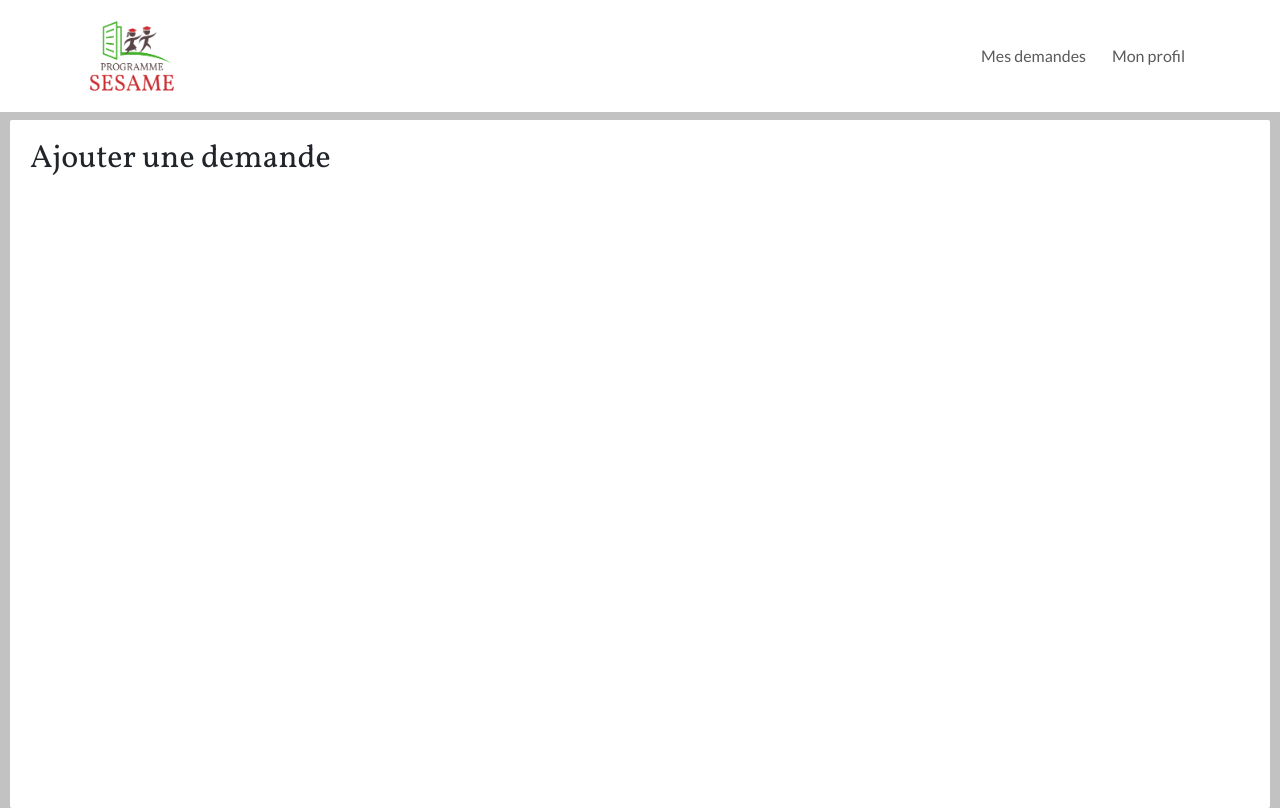
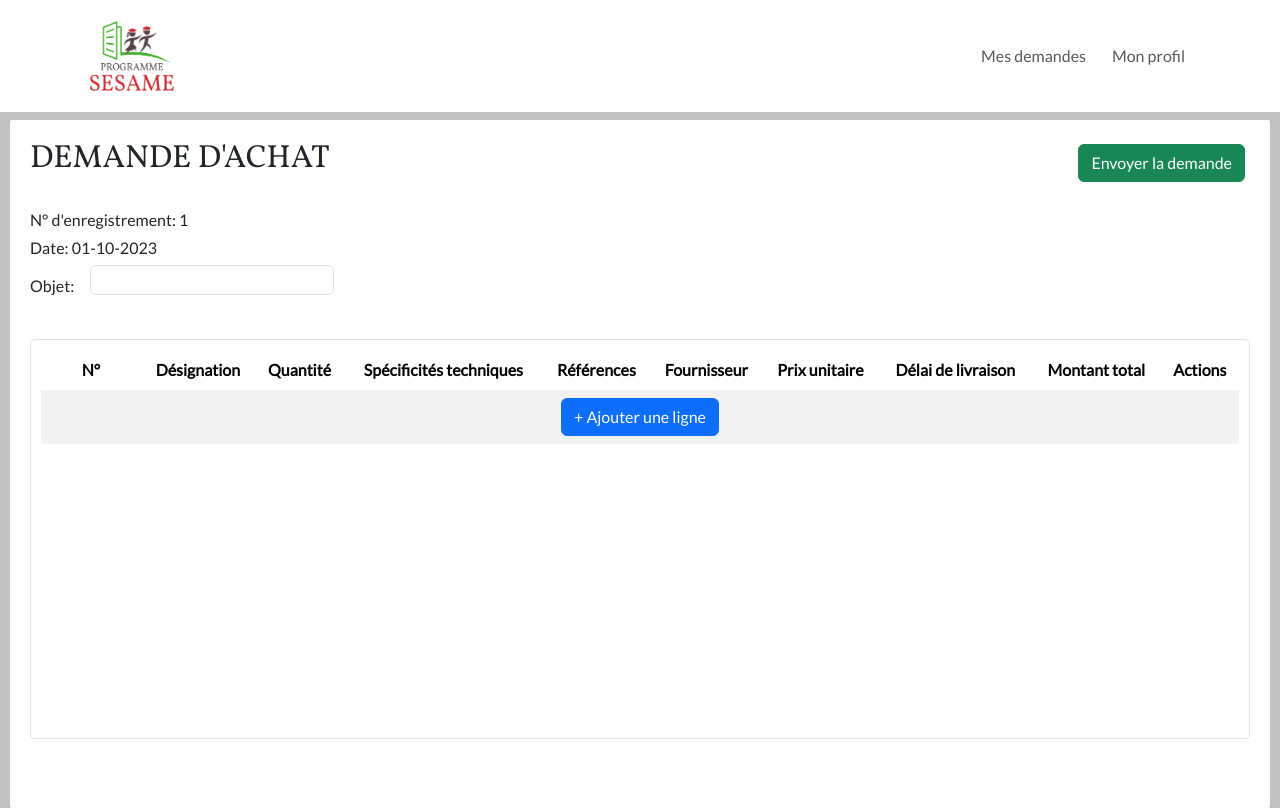
Before and after one commit to Joelfani/sesame, a Nuxt app: page /demande/add in a window 1280 px wide. Built offline with nearby package versions, Linux system fonts and the light colour scheme.

Commit message:
configuraration interface add purchase

```diff
--- a/assets/css/main.css
+++ b/assets/css/main.css
@@ -46,7 +46,9 @@ margin-bottom: 20px;
     border-radius: 2px;
     background-color: #fff;
 }
-.table_block {
+
+/* Table */
+.table_block_list {
     font-family: 'Lato', sans-serif;
     border: solid 1px #0000001c;
     border-radius: 5px;
@@ -54,6 +56,17 @@ margin-bottom: 20px;
     height: 70vh;
     overflow: auto;
     max-height: 70vh;
+    text-align: center;
+}
+
+.table_block_add {
+    font-family: 'Lato', sans-serif;
+    border: solid 1px #0000001c;
+    border-radius: 5px;
+    padding: 10px;
+    height: 70vh;
+    overflow: auto;
+    max-height: 50vh;
     text-align: center;
 }
 /* Buttons */
--- a/components/Table.vue
+++ b/components/Table.vue
@@ -1,4 +1,5 @@
 <template>
+
         <table class="table table-borderless table-striped ">
             <thead class="table-header">
                 <tr>
@@ -8,7 +9,7 @@
                     <th v-if="showActions">Actions</th>
                 </tr>
             </thead>
-            <tbody v-if="rows.length > 0">
+            <tbody v-if ="tableinput == false">
                 <tr v-for="item in rows" :key="item.id">
                     <td  v-for="col in columns" :key="col.key" :class="col.etat? 'td-fixed':''">
                     {{ item[col.key] }}
@@ -17,19 +18,47 @@
                         <NuxtLink v-if="type_but_action == 'link'" :to="'demande/' + item.id" class="btn btn-light">{{ name_but_action }}</NuxtLink>
                     </td>
                 </tr>
+                <tr v-if="rows.length <= 0">
+                    <td colspan="100%" class="text-center">Aucune donnée disponible</td>
+                </tr>
             </tbody>
-            <tbody v-else>
-                <tr>
-                    <td colspan="100%" class="text-center">Aucune donnée disponible</td>
+            <tbody v-if ="tableinput">
+                <tr v-for="(item, rowIndex) in rowsInput" :key="item.id">
+                    <td v-for="col in columns" :key="col.key">
+                        <select v-if="col.type == 'select'" class="form-control" v-model="rowsInput[rowIndex][col.key]">
+                            <option v-for="option in col.options" :key="option.value" :value="option.value">{{ option.label }}</option>
+                            <option v-if="col.autre" value="autre">Autre ...</option>
+                        </select>
+                        <input v-else
+                            v-model="rowsInput[rowIndex][col.key]"
+                            :value="col.key === 'total' ? (rowsInput[rowIndex].qte * rowsInput[rowIndex].prix) : rowsInput[rowIndex][col.key]"
+                            :type="col.type ? col.type : 'text'"
+                            :min="col.min? col.min : ''"
+                            class="form-control"
+                            :placeholder="col.label"
+                            :disabled="col.disabled ? col.disabled : false"
+                        />
+                    </td>
+                    <td v-if="showActions">
+                        <button class="btn btn-danger" @click="removeRow(rowIndex)">Supprimer</button>
+                    </td>
+                </tr>
+                <tr v-if="addRow">
+                    <td colspan="100%" class="text-center">
+                    <button class="btn btn-primary" @click="addRowFunction">+ Ajouter une ligne</button>
+                    </td>
                 </tr>
             </tbody>
         </table>
 </template>
 <script setup>
-defineProps({
+import { ref } from "vue";
+
+// Props
+const props = defineProps({
     rows: {
         type: Array,
-        required: true
+        default:[]
     },
     columns: {
         type: Array,
@@ -46,6 +75,45 @@ defineProps({
     name_but_action: {
         type: String,
         default: ''
+    },
+    tableinput: {
+        type: Boolean,
+        default: false
+    },
+    addRow: {
+        type: Boolean,
+        default: false
+    },
+    autre: {
+        type: Boolean,
+        default: false
     }
 })
+//WATCH//
+import { watch } from 'vue';
+// Reactive variables
+const rowsInput = ref([]); // reactive pour Vue
+
+// METHODES //
+    // Ajouter une nouvelle ligne vide
+    const addRowFunction = () => {
+    const newRow = {};
+    props.columns.forEach((col) => {
+        if(col.key === 'id') {
+            newRow['id'] = rowsInput.value.length + 1; // Auto-increment ID
+        }
+        else {
+            newRow[col.key] = ''; // Initialiser les autres champs à vide
+        }
+    })
+    rowsInput.value.push(newRow);
+    };
+
+    // Supprimer une ligne
+    const removeRow = (index) => {
+        rowsInput.value.splice(index, 1);
+        for (let i = 0; i < rowsInput.value.length; i++) {
+            rowsInput.value[i].id = i + 1; // Réinitialiser les IDs
+        }
+    };
 </script>
--- a/pages/demande/add.vue
+++ b/pages/demande/add.vue
@@ -1,3 +1,58 @@
-<template>
-    <h1>Ajouter une demande</h1>
-</template>
+    <template>
+    <div class="purchase_page">
+        <div class="d-flex justify-content-between align-items-center mb-4">
+        <h1>DEMANDE D'ACHAT</h1>
+        <div class="link_demande">
+            <NuxtLink to="/demande" class="btn btn-success">Envoyer la demande</NuxtLink>
+        </div>
+        </div>
+
+        <div>
+        <h6>N° d'enregistrement: <span>1</span></h6>
+        <h6>Date: <span>01-10-2023</span></h6>
+        <div class="d-flex align-items-center gap-3">
+            <h6>Objet:</h6>
+            <input type="text" class="form-control" name="objet" id="objet" style="width: 20%; height: 30px;" />
+        </div>
+        </div>
+        <div class="table_block_add mt-4">
+            <Table :columns="columns" :tableinput="true" :add-row="true"/>
+        </div>
+    </div>
+    </template>
+
+    <script setup>
+
+    //DATA //
+    const columns = [
+        { key: "id", label: "N°", type:'number',min:'1',disabled: true, style: "width: 100px;" },
+        { key: "designation", label: "Désignation" },
+        { key: "qte", type:'number',min:'1', label: "Quantité" },
+        {   key: "spec",
+            label: "Spécificités techniques",
+        },
+        { key: "ref", label: "Références", type:'select',
+            options: [
+                { value: 'SADMINDIVERS', label: 'SADMINDIVERS' },
+                { value: 'SADMIN', label: 'SADMIN' },
+                { value: 'SBOEAP', label: 'SBOEAP' },
+                { value: 'SBOEOSP', label: 'SBOEOSP' },
+                { value: 'SBOESUP', label: 'SBOESUP' },
+            ]
+        },
+        { key: "fournisseur", label: "Fournisseur",type:'select',
+            options: [
+                { value: 'Fournisseur A', label: 'Fournisseur A' },
+                { value: 'Fournisseur B', label: 'Fournisseur B' },
+                { value: 'Fournisseur C', label: 'Fournisseur C' }
+            ],
+            autre: true
+        },
+        { key: "prix", type:'number',min:'1', label: "Prix unitaire" },
+        { key: "delai", label: "Délai de livraison" },
+        { key: "total", type:'number',min:'1',disabled: true, label: "Montant total" },
+    ];
+
+
+    // METHODES //
+    </script>
--- a/pages/demande/index.vue
+++ b/pages/demande/index.vue
@@ -11,7 +11,7 @@
                 <input type="search" placeholder="Rechercher une demande" class="form-control mb-3">
             </div>
         </div>
-        <div class="table_block">
+        <div class="table_block_list">
             <Table :columns="columns" :rows="liste_demande" type_but_action="link" name_but_action="Voir"/>
         </div>
 
```
